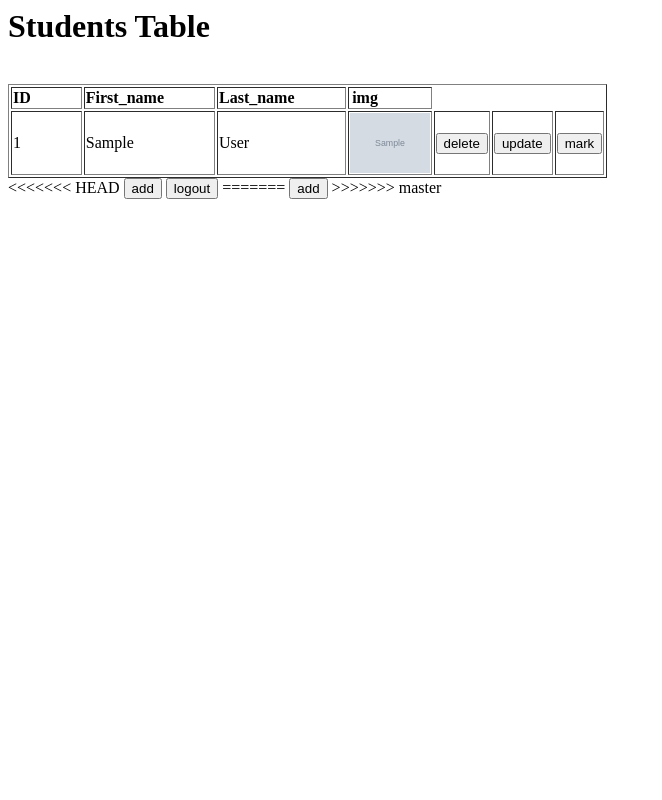
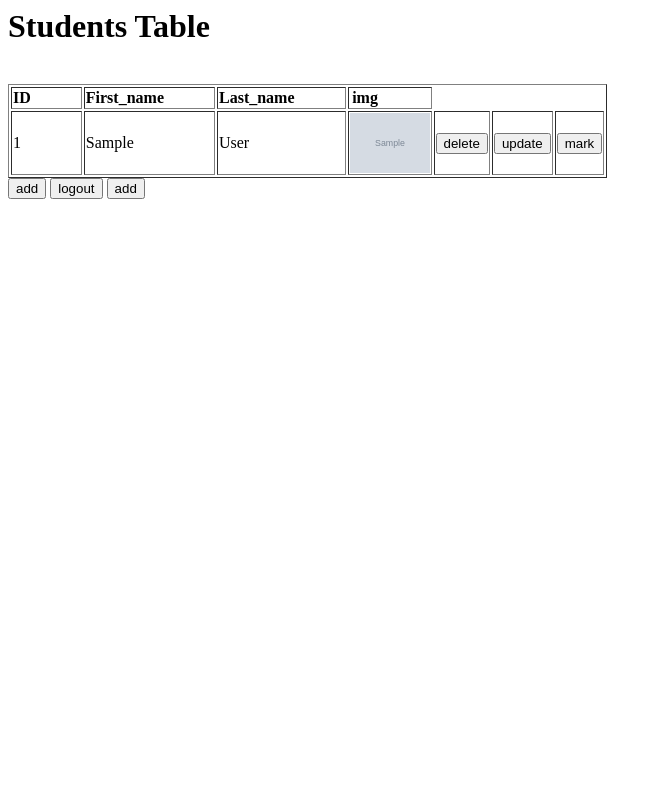
Before and after one commit to sakthivellabglo/Assignments, a Django app: template modelform/templates/student_list.html in a window 1280 px wide. Shown: the whole page, without its empty margins (0-662 px from the left). Run offline with Django 3.2, Linux system fonts and the light colour scheme; the template is opened without the code that fills it: most values are stand-ins (such as "Sample title", 1, 10 or a date in 2020); grey boxes marked "Sample" are stand-in pictures; parts of the project's set-up code (start-up, migrations or seed data) failed here and were passed over.

Commit message:
New changes

```diff
--- a/modelform/templates/student_list.html
+++ b/modelform/templates/student_list.html
@@ -28,12 +28,10 @@
 
 		</tr>
 	</table>
-<<<<<<< HEAD
 	<a href="{% url 'add'%}"><button type="submit">add</button></a>
 	<a href = "{% url 'logout' %}" ><button>logout</button></a>
-=======
+
 	<a href='add'><button type="submit">add</button></a>
->>>>>>> master
 
 </body>
 
--- a/modelform/urls.py
+++ b/modelform/urls.py
@@ -1,18 +1,15 @@
 from django.urls import path
 from modelform import views
-urlpatterns = [path('add/',views.add,name = 'add'),
+urlpatterns = [ path('add/',views.add,name = 'add'),
 		path('login',views.user_login,name='login'),
 		path('view',views.list_table,name = 'view' ),
 		path('delete/<int:id>',views.delete_data,name='delete'),
 		path('mark_student/<int:id>',views.update_student,name = 'mark_update'),
 		path('mark/<int:id>',views.detail_view,name='detail'),
 		path('mark_add',views.mark_add,name = 'mark_add'),
-<<<<<<< HEAD
 		path('mark_delete/<int:id>',views.delete_mark,name = 'mark_delete'),
 		path('mark_update/<int:id>',views.update_mark,name = 'mark_update'),
 		path('jsonfile',views.jsondisplay,name = 'json')
-=======
 		path('mark_delete/<int:id>',views.delete_mark,name = 'mark_add'),
 		path('mark_update/<int:id>',views.update_mark,name = 'mark_update')
->>>>>>> master
 		]
--- a/modelform/views.py
+++ b/modelform/views.py
@@ -20,6 +20,9 @@ def user_login(request):
     else:
         form = AuthenticationForm(request.POST)
         return render(request,'login.html',{'form':form})
+def user_logout(request):
+    logout(request)
+    return redirect('user_login')
 
 
 
```
